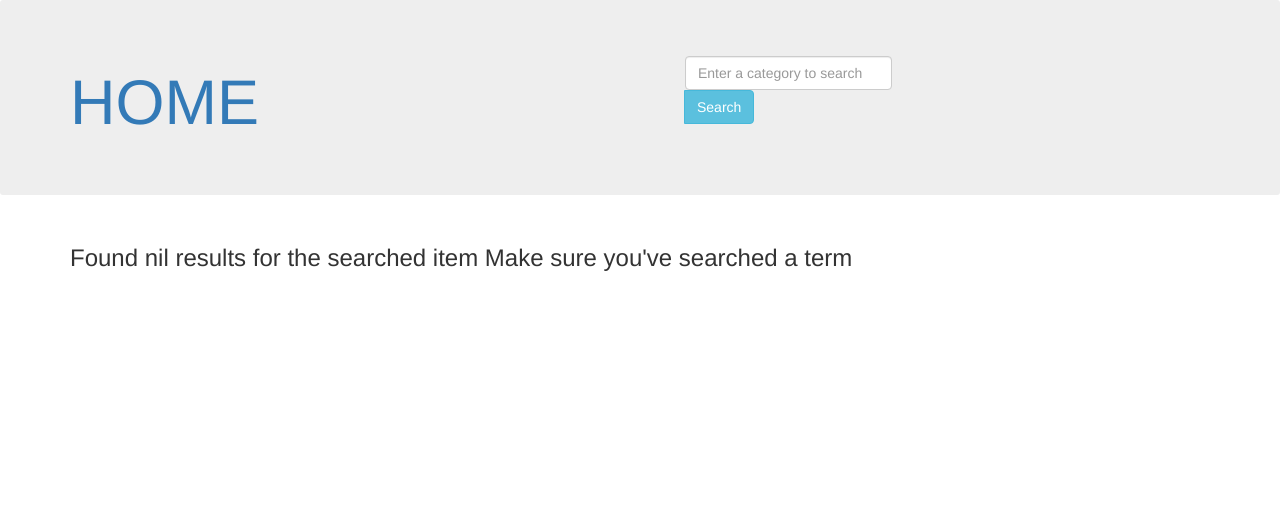
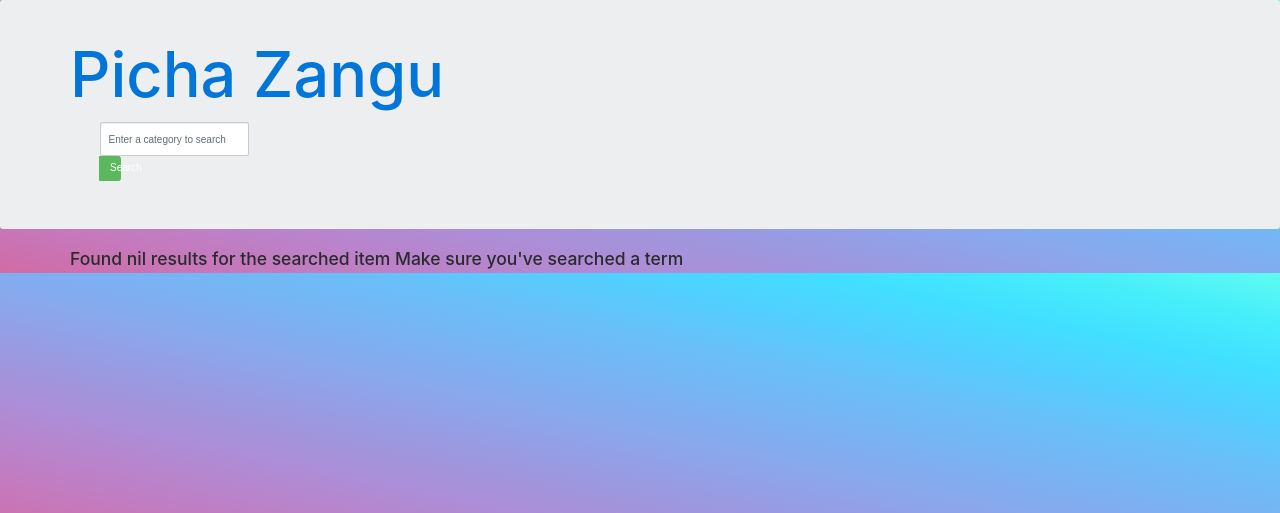
Before and after one commit to Murathe/Galery, a Django app: page /search/ in a window 1280 px wide. Shown: the top 513 px of the page. Run offline with Django 3.2, Linux system fonts and the light colour scheme; some libraries are stand-ins or nearby versions.

Commit message:
Working as expected

```diff
--- a/picha/models.py
+++ b/picha/models.py
@@ -45,6 +45,7 @@ class Image(models.Model):
     date = models.DateTimeField(auto_now_add=True)
     cat_image = models.ImageField(upload_to = 'images/')
 
+
     def __str__(self):
         return self.title
 
--- a/picha/static/css/styles.css
+++ b/picha/static/css/styles.css
@@ -0,0 +1,3 @@
+/* body{
+    background-image: linear-gradient(to right top, #d16ba5, #c777b9, #ba83ca, #aa8fd8, #9a9ae1, #8aa7ec, #79b3f4, #69bff8, #52cffe, #41dfff, #46eefa, #5ffbf1);
+} */
--- a/picha/templates/common/base.html
+++ b/picha/templates/common/base.html
@@ -1,34 +1,39 @@
+{% load static %}
 {% load bootstrap3 %}
+
 <!DOCTYPE html>
 <html>
 <head>
     <meta charset="UTF-8">
     <meta name="viewport" content="width=device-width, initial-scale=1.0">
     <meta http-equiv="X-UA-Compatible" content="ie=edge">
-    <link rel="stylesheet" href="https://stackpath.bootstrapcdn.com/bootstrap/4.1.3/css/bootstrap.min.css"
-        integrity="sha384-MCw98/SFnGE8fJT3GXwEOngsV7Zt27NXFoaoApmYm81iuXoPkFOJwJ8ERdknLPMO" crossorigin="anonymous">
+    <link rel="stylesheet" href="https://stackpath.bootstrapcdn.com/bootstrap/4.4.1/css/bootstrap.min.css" integrity="sha384-Vkoo8x4CGsO3+Hhxv8T/Q5PaXtkKtu6ug5TOeNV6gBiFeWPGFN9MuhOf23Q9Ifjh" crossorigin="anonymous">
+    {% block styles %}
+        {% bootstrap_css %}
+        <link rel="stylesheet" href="{% static 'css/styles.css' %}">
+    {% endblock %}
 
     {% if title %}
         <title>Gallery {{title}}</title>
     {% else %}
         <title>My Gallery</title>
     {% endif %}
-    {% block styles %}
-        {% bootstrap_css %}
-    {% endblock %}
 </head>
-<body>
+<body style="background-image: linear-gradient(to right top, #d16ba5, #c777b9, #ba83ca, #aa8fd8, #9a9ae1, #8aa7ec, #79b3f4, #69bff8, #52cffe, #41dfff, #46eefa, #5ffbf1);">
     {% include "common/navbar.html" %}
 
     {% block content %}
         <div class="container">
-            <h2>Karibu kwa Gallery</h2>
+            <h2>Karibu Picha Zangu</h2>
             <h5>{{date|date:"l d-F Y"}}</h5>
         </div>
 
     {% endblock content %}
-    <script src="https://stackpath.bootstrapcdn.com/bootstrap/4.1.3/js/bootstrap.min.js"
-        integrity="sha384-ChfqqxuZUCnJSK3+MXmPNIyE6ZbWh2IMqE241rYiqJxyMiZ6OW/JmZQ5stwEULTy" crossorigin="anonymous">
-    </script>
+
+
+    <script src="https://code.jquery.com/jquery-3.4.1.slim.min.js" integrity="sha384-J6qa4849blE2+poT4WnyKhv5vZF5SrPo0iEjwBvKU7imGFAV0wwj1yYfoRSJoZ+n"      crossorigin="anonymous"></script>
+    <script src="https://cdn.jsdelivr.net/npm/popper.js@1.16.0/dist/umd/popper.min.js" integrity="sha384-Q6E9RHvbIyZFJoft+2mJbHaEWldlvI9IOYy5n3zV9zzTtmI3UksdQRVvoxMfooAo" crossorigin="anonymous"></script>
+    <script src="https://stackpath.bootstrapcdn.com/bootstrap/4.4.1/js/bootstrap.min.js" integrity="sha384-wfSDF2E50Y2D1uUdj0O3uMBJnjuUD4Ih7YwaYd1iqfktj0Uod8GCExl3Og8ifwB6" crossorigin="anonymous"></script>
+
 </body>
 </html>
--- a/picha/templates/common/navbar.html
+++ b/picha/templates/common/navbar.html
@@ -12,16 +12,20 @@
 <body>
     <div class="jumbotron">
         <div class="container">
+            <div class="row">
                 <div class="navbar-header">
-                <h1><a href={% url 'category' %}>HOME</a></h1>
+                    <h1><a href={% url 'category' %}>Picha Zangu</a></h1>
                 </div>
+            </div>
+            <div class="row">
                 <div class="col-md-6 navbar-right">
                     <form class="navbar-form" role="search" action="{% url 'search_results' %}">
                         <input type="text" class="form-control" placeholder="Enter a category to search" name="image">
                         <div class="input-group-btn">
-                        <button class="btn btn-info" type="submit">Search</button>
+                            <button class="btn btn-success col-md-12" type="submit">Search</button>
                         </div>
                     </form>
+                </div>
             </div>
         </div>
 
--- a/picha/templates/common/search.html
+++ b/picha/templates/common/search.html
@@ -13,12 +13,34 @@
                 {% for image in images %}
                     <div class="col-md-4">
                         <h3>{{image.category}}</h3>
-                        <img src="{{image.cat_image.url}}" class="img-responsive img-thumbnail" alt="image">
+                        <button type="button" class="btn btn-primary" data-toggle="modal" data-target="#largeModal" data-whatever="">
+                            <img src="{{image.cat_image.url}}" class="img-responsive img-thumbnail" alt="photo" data-toggle="modal" data-target="#exampleModalCenter">
+                        </button>
                         <h4>{{image.date}}</h4>
                         <h4>{{image.content}}</h4>
                     </div>
                 {% endfor %}
             {% endif %}
+            <link rel="stylesheet" href="https://maxcdn.bootstrapcdn.com/bootstrap/4.0.0-alpha.6/css/bootstrap.min.css" integrity="sha384-rwoIResjU2yc3z8GV/NPeZWAv56rSmLldC3R/AZzGRnGxQQKnKkoFVhFQhNUwEyJ" crossorigin="anonymous">
+            {% for image in images %}
+                <div class="modal fade" id="largeModal" tabindex="-1" role="dialog" aria-labelledby="myLargeModalLabel" aria-hidden="true">
+                    <div class="modal-dialog modal-lg" style="width: 1000px; margin: auto;">
+                        <div class="modal-content">
+                        <div class="modal-header">
+                            <button type="button" class="close" data-dismiss="modal" aria-hidden="true">&times;</button>
+                            <h4 class="modal-title" id="myModalLabel" style="margin: 0 auto;">{{image.title}}</h4>
+                        </div>
+                        <div class="modal-body">
+                            <img src="{{image.cat_image.url}}" class="img-responsive img-thumbnail" alt="photo">
+                        </div>
+                        <div class="modal-footer">
+                            <button type="button" class="btn btn-success" data-dismiss="modal">Close</button>
+                            <button type="button" class="btn btn-success mr-auto">{{image.location}}</button>
+                        </div>
+                        </div>
+                    </div>
+                </div>
+            {% endfor %}
         </div>
     </div>
 {% endblock content %}
```
Also changed, not shown: picha/templates/common/category.html (+21 -19 lines). Lines whose indentation alone changed are shown as unchanged.
